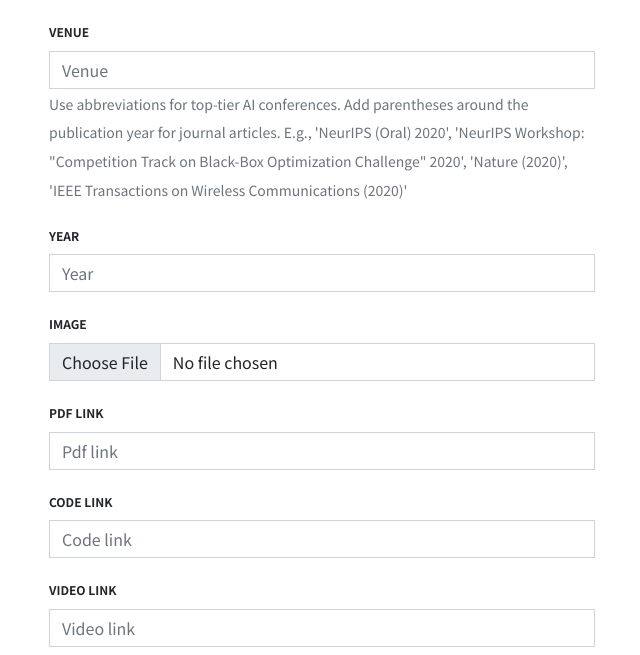
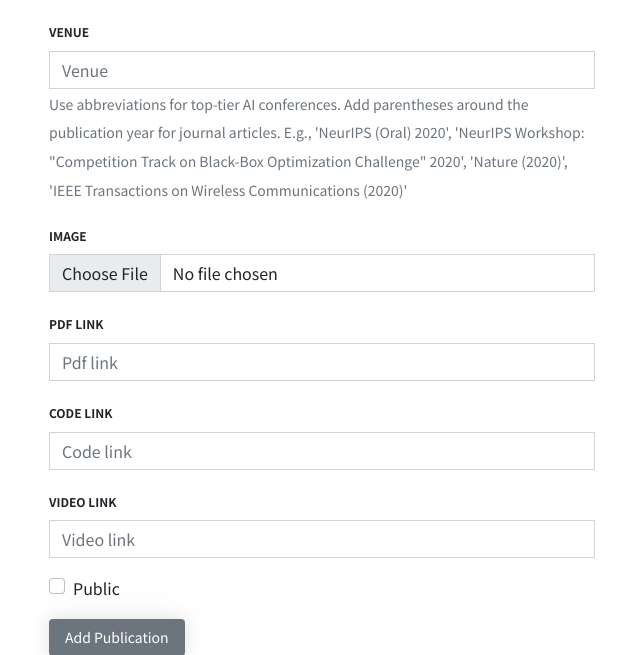
Before and after one commit to osilab-kaist/osi.kaist.ac.kr, a Django app: page /publication/create/ in a window 1280 px wide. Shown: the part 946-1601 px from the top of the page, without its empty margins (318-958 px from the left). Run offline with Django 3.2, Linux system fonts and the light colour scheme; the visitor is signed in with stand-in values (Sample User, id 1); some libraries are stand-ins or nearby versions.

Commit message:
Remove year from publication model (redundant)

```diff
--- a/core/forms.py
+++ b/core/forms.py
@@ -68,7 +68,7 @@ class ProfileForm(forms.ModelForm):
 class PublicationForm(forms.ModelForm):
     class Meta:
         model = Publication
-        fields = ["type", "title", "published_date", "authors", "venue", "year", "image", "pdf_link", "code_link",
+        fields = ["type", "title", "published_date", "authors", "venue", "image", "pdf_link", "code_link",
                   "video_link"]
         widgets = {
             "published_date": forms.TextInput(attrs={
@@ -136,7 +136,7 @@ class PhotoFormWithoutImage(forms.ModelForm):
 class AdminPublicationForm(forms.ModelForm):
     class Meta:
         model = Publication
-        fields = ["type", "title", "published_date", "authors", "venue", "year", "image", "pdf_link", "code_link",
+        fields = ["type", "title", "published_date", "authors", "venue", "image", "pdf_link", "code_link",
                   "video_link", "public"]
         widgets = {
             "published_date": forms.TextInput(attrs={
--- a/core/models.py
+++ b/core/models.py
@@ -174,7 +174,6 @@ class Publication(models.Model):
     authors = models.TextField(help_text="E.g., 'Yoshua Bengio, Yann LeCun and Geoffrey Hinton'")
     venue = models.TextField(
         help_text="Use abbreviations for top-tier AI conferences. Add parentheses around the publication year for journal articles. E.g., 'NeurIPS (Oral) 2020', 'NeurIPS Workshop: \"Competition Track on Black-Box Optimization Challenge\" 2020', 'Nature (2020)', 'IEEE Transactions on Wireless Communications (2020)'")
-    year = models.IntegerField()
     image = models.ImageField(blank=True, null=True)
 
     TYPE_INTERNATIONAL_CONFERENCE = "CON"
@@ -198,7 +197,7 @@ class Publication(models.Model):
     public = models.BooleanField(default=False)
 
     def __str__(self):
-        return '({}) {} et al., {}'.format(self.year, self.authors.split(",")[0], self.title)
+        return '({}) {} et al., {}'.format(self.published_date.year, self.authors.split(",")[0], self.title)
 
     type_tags = {
         "CON": "Conference",
--- a/core/templates/core/publications.html
+++ b/core/templates/core/publications.html
@@ -24,7 +24,7 @@
           <p>Only visible to graduate members.</p>
           <div class="mb-5">
             {% for publication in unpublished_publications %}
-              <div class="publication {{ publication.year }} {{ publication.type_tag }}">
+              <div class="publication {{ publication.published_date.year }} {{ publication.type_tag }}">
                 <div class="publication-tag">
                   {{ publication.type_tag }}
                 </div>
@@ -59,7 +59,7 @@
         <h1>Publications</h1>
         <div class="mb-5">
           {% for publication in publications %}
-            <div class="publication {{ publication.year }} {{ publication.type_tag }}">
+            <div class="publication {{ publication.published_date.year }} {{ publication.type_tag }}">
               <div class="publication-tag">
                 {{ publication.type_tag }}
               </div>
@@ -95,7 +95,7 @@
           <p>Only visible to graduate members.</p>
           <div class="mb-5">
             {% for publication in domestic_publications %}
-              <div class="publication {{ publication.year }} {{ publication.type_tag }}">
+              <div class="publication {{ publication.published_date.year }} {{ publication.type_tag }}">
                 <div class="publication-tag">
                   {{ publication.type_tag }}
                 </div>
```
Also changed, not shown: core/migrations/0005_remove_publication_year.py (added).
